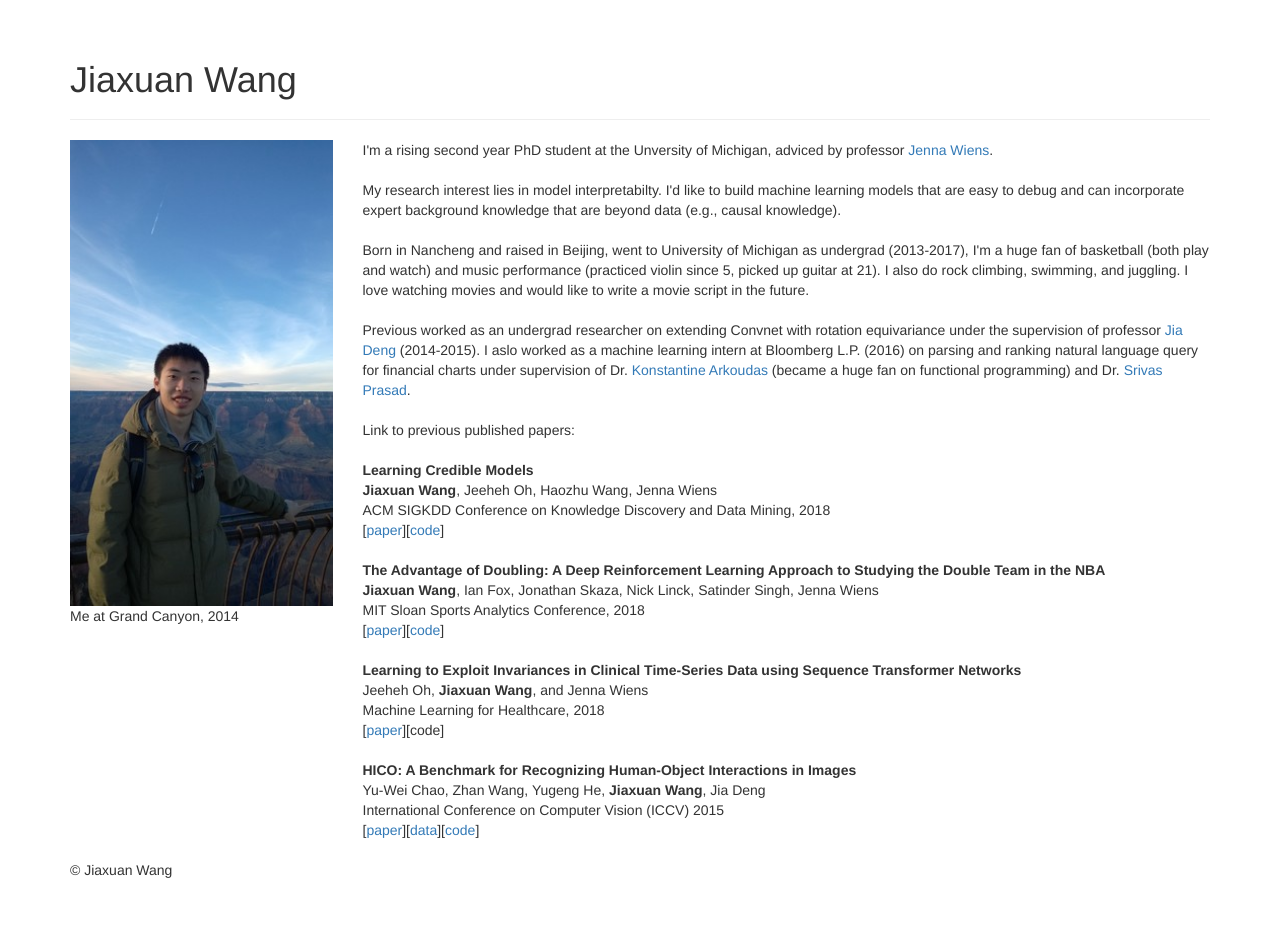
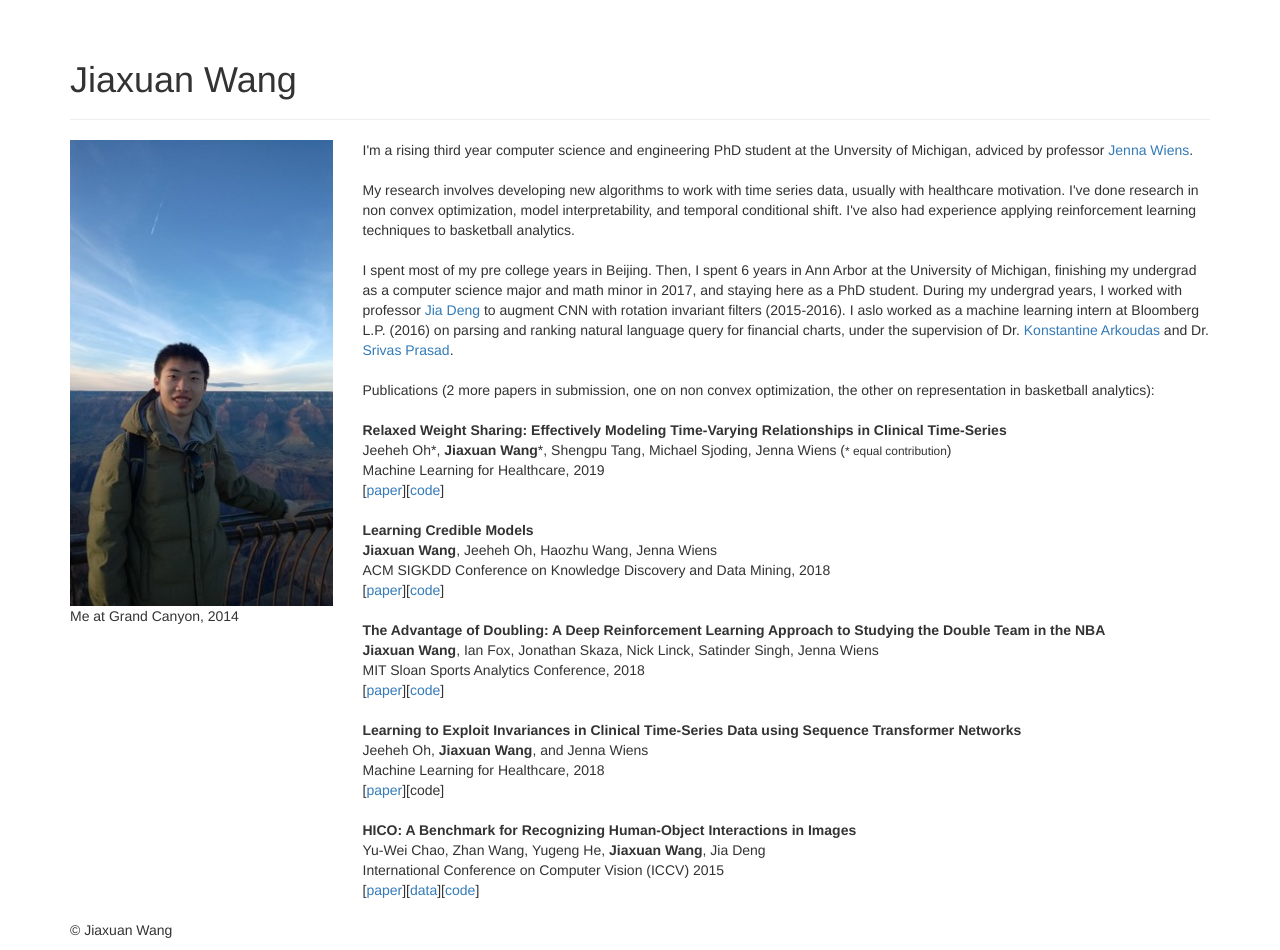
Before and after one commit to nathanwang000/jiaxuan.github.io, a Flask app: page / in a window 1280 px wide. Shown: the part 52-1002 px from the top of the page. Before the commit the page ends 930 px from the top, so only its background shows below. Run offline with Flask 2, Linux system fonts and the light colour scheme; some libraries are stand-ins or nearby versions.

Commit message:
updated index

```diff
--- a/templates/index.html
+++ b/templates/index.html
@@ -17,31 +17,40 @@
     </div>
     <div class="col-xs-9">
 
-      I'm a rising second year PhD student at the Unversity of Michigan, adviced
-      by professor <a href="http://www-personal.umich.edu/~wiensj/" target="_blank">Jenna Wiens</a>. <br/><br/>
+      I'm a rising third year computer science and engineering PhD student at
+      the Unversity of Michigan, adviced by
+      professor <a href="http://www-personal.umich.edu/~wiensj/"
+      target="_blank">Jenna Wiens</a>. <br/><br/>
 
-      My research interest lies in model interpretabilty. I'd like to build
-      machine learning models that are easy to debug and can incorporate expert
-      background knowledge that are beyond data (e.g., causal knowledge). <br/><br/>
+      My research involves developing new algorithms to work with time series
+      data, usually with healthcare motivation. I've done research in non convex
+      optimization, model interpretability, and temporal conditional shift. I've
+      also had experience applying reinforcement learning techniques to basketball
+      analytics. <br/><br/>
 
-      Born in Nancheng and raised in Beijing, went to University of Michigan as
-      undergrad (2013-2017), I'm a huge fan of basketball (both play and watch)
-      and music performance (practiced violin since 5, picked up guitar at
-      21). I also do rock climbing, swimming, and juggling. I love watching
-      movies and would like to write a movie script in the future. <br/><br/>
-
-      Previous worked as an undergrad researcher on extending Convnet with
-      rotation equivariance under the supervision of
-      professor <a href="http://web.eecs.umich.edu/~jiadeng/">Jia Deng</a>
-      (2014-2015). I aslo worked as a machine learning intern at Bloomberg
-      L.P. (2016) on parsing and ranking natural language query for financial
-      charts under supervision of
+      I spent most of my pre college years in Beijing. Then, I spent 6 years in
+      Ann Arbor at the University of Michigan, finishing my undergrad as a
+      computer science major and math minor in 2017, and staying here as a PhD
+      student. During my undergrad years, I worked with
+      professor <a href="https://www.cs.princeton.edu/~jiadeng/">Jia Deng</a> to
+      augment CNN with rotation invariant filters (2015-2016). I aslo worked as
+      a machine learning intern at Bloomberg L.P. (2016) on parsing and ranking
+      natural language query for financial charts, under the supervision of
       Dr. <a href="http://people.csail.mit.edu/kostas/">Konstantine Arkoudas</a>
-      (became a huge fan on functional programming) and
-      Dr. <a href="https://www.linkedin.com/in/srivasprasad/">Srivas
+      and Dr. <a href="https://www.linkedin.com/in/srivasprasad/">Srivas
       Prasad</a>.<br/><br/>
 
-      Link to previous published papers: <br/><br/>
+      Publications (2 more papers in submission, one on non convex optimization,
+      the other on representation in basketball analytics): <br/><br/>
+
+      <b>Relaxed Weight Sharing: Effectively Modeling Time-Varying Relationships
+	in Clinical Time-Series</b><br/> Jeeheh Oh*, <b>Jiaxuan Wang</b>*,
+      Shengpu Tang, Michael Sjoding, Jenna Wiens (<small>* equal
+	contribution</small>) <br/>
+      Machine Learning for Healthcare, 2019<br/>
+      [<a href="https://static1.squarespace.com/static/59d5ac1780bd5ef9c396eda6/t/5d472de6316029000145ac01/1564945896273/Oh.pdf">paper</a>][<a href="https://gitlab.eecs.umich.edu/mld3/mlhc2019_relaxed_parameter_sharing">code</a>]<br/><br/>
+
+
 
       <b>Learning Credible Models</b><br/>
       <b>Jiaxuan Wang</b>, Jeeheh Oh, Haozhu Wang, Jenna Wiens<br/>
```
